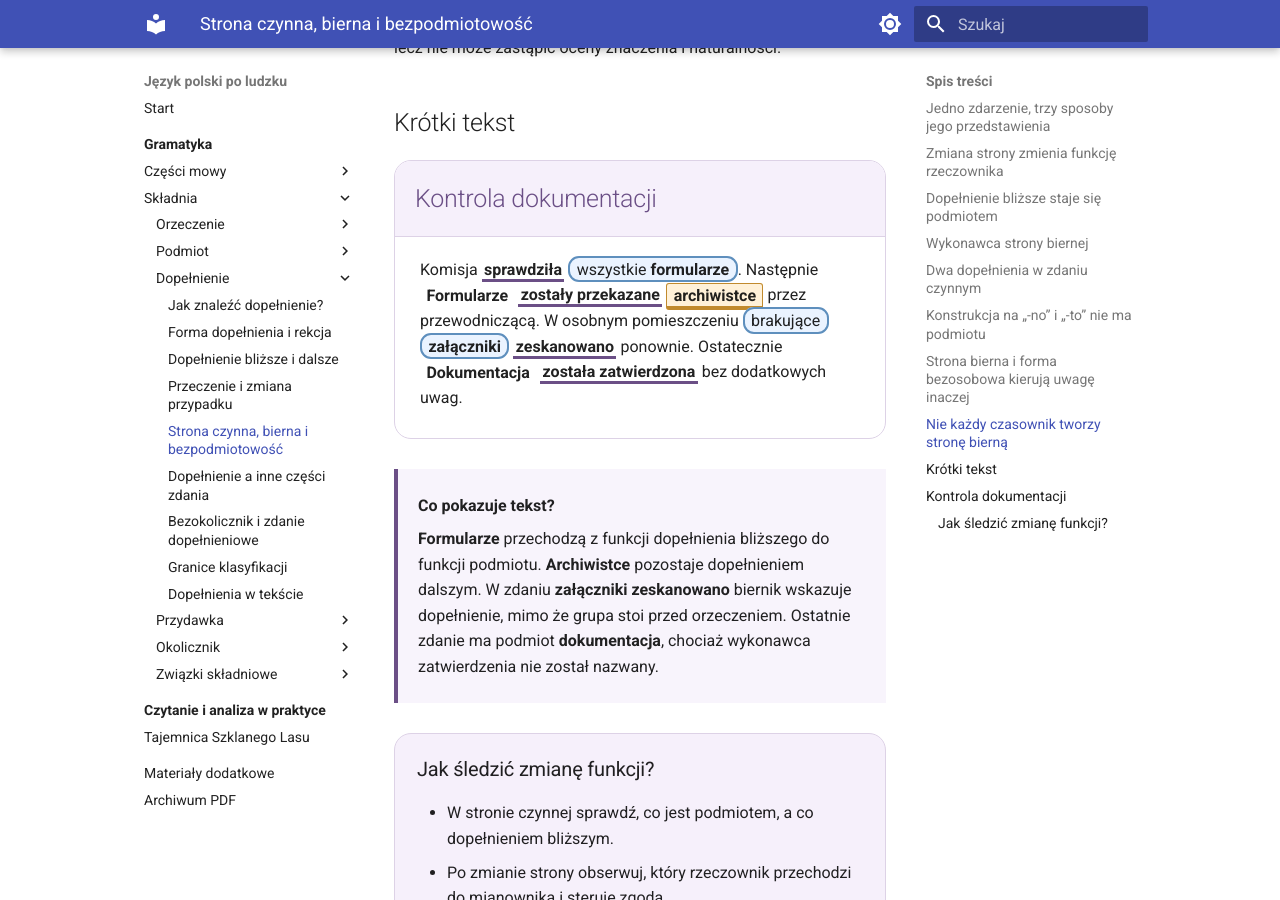
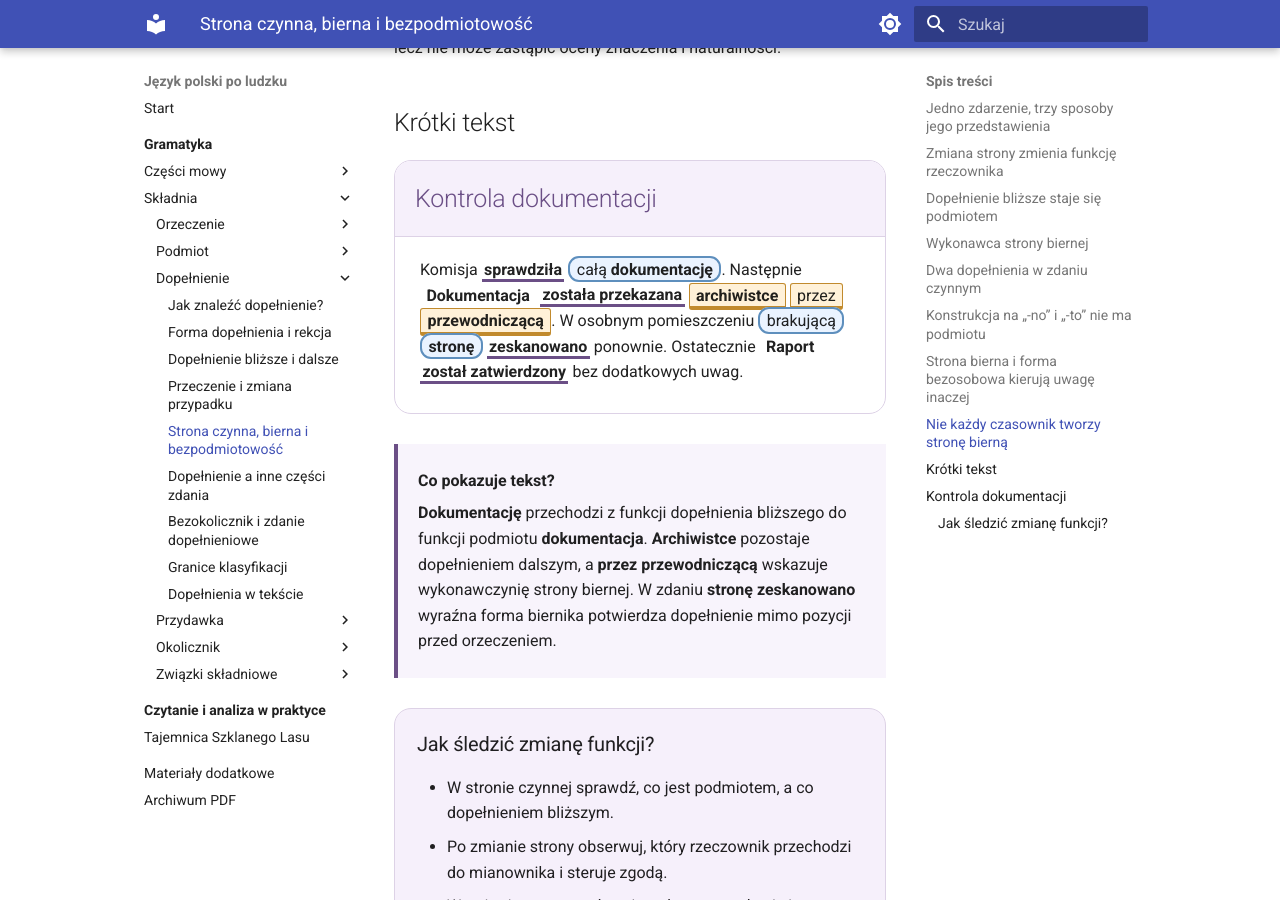
Before and after one commit to dchorazkiewicz/SP_JP, an MkDocs documentation site: the page built from docs/gramatyka/skladnia/dopelnienie/strona-czynna-bierna-i-bezosobowa.md, in a window 1280 px wide and 900 px high, scrolled down 3712 px. Built offline with MkDocs 1.6.1 and Material for MkDocs 9.7.7, drawn with Linux system fonts in a browser that asks for light colours.

Commit message:
Wzmocnij kontrast przypadków w przykładzie strony biernej

```diff
--- a/docs/gramatyka/skladnia/dopelnienie/strona-czynna-bierna-i-bezosobowa.md
+++ b/docs/gramatyka/skladnia/dopelnienie/strona-czynna-bierna-i-bezosobowa.md
@@ -109,7 +109,7 @@ Czasownik **mieć** nie tworzy naturalnej strony biernej mimo obecności dopełn
   <div class="object-reading-header"><h2>Kontrola dokumentacji</h2></div>
   <div class="object-reading-text" markdown>
 
-Komisja <span class="object-predicate">sprawdziła</span> <span class="object-mark object-mark--direct">wszystkie <strong>formularze</strong></span>. Następnie <span class="subject-mark subject-mark--grammatical"><strong>Formularze</strong></span> <span class="object-predicate">zostały przekazane</span> <span class="object-mark object-mark--indirect"><strong>archiwistce</strong></span> przez przewodniczącą. W osobnym pomieszczeniu <span class="object-mark object-mark--direct">brakujące <strong>załączniki</strong></span> <span class="object-predicate">zeskanowano</span> ponownie. Ostatecznie <span class="subject-mark subject-mark--grammatical"><strong>Dokumentacja</strong></span> <span class="object-predicate">została zatwierdzona</span> bez dodatkowych uwag.
+Komisja <span class="object-predicate">sprawdziła</span> <span class="object-mark object-mark--direct">całą <strong>dokumentację</strong></span>. Następnie <span class="subject-mark subject-mark--grammatical"><strong>Dokumentacja</strong></span> <span class="object-predicate">została przekazana</span> <span class="object-mark object-mark--indirect"><strong>archiwistce</strong></span> <span class="object-mark object-mark--indirect">przez <strong>przewodniczącą</strong></span>. W osobnym pomieszczeniu <span class="object-mark object-mark--direct">brakującą <strong>stronę</strong></span> <span class="object-predicate">zeskanowano</span> ponownie. Ostatecznie <span class="subject-mark subject-mark--grammatical"><strong>Raport</strong></span> <span class="object-predicate">został zatwierdzony</span> bez dodatkowych uwag.
 
   </div>
 </div>
@@ -117,7 +117,7 @@ Komisja <span class="object-predicate">sprawdziła</span> <span class="object-ma
 <div class="object-reading__commentary" markdown>
 <strong>Co pokazuje tekst?</strong>
 
-**Formularze** przechodzą z funkcji dopełnienia bliższego do funkcji podmiotu. **Archiwistce** pozostaje dopełnieniem dalszym. W zdaniu **załączniki zeskanowano** biernik wskazuje dopełnienie, mimo że grupa stoi przed orzeczeniem. Ostatnie zdanie ma podmiot **dokumentacja**, chociaż wykonawca zatwierdzenia nie został nazwany.
+**Dokumentację** przechodzi z funkcji dopełnienia bliższego do funkcji podmiotu **dokumentacja**. **Archiwistce** pozostaje dopełnieniem dalszym, a **przez przewodniczącą** wskazuje wykonawczynię strony biernej. W zdaniu **stronę zeskanowano** wyraźna forma biernika potwierdza dopełnienie mimo pozycji przed orzeczeniem.
 </div>
 
 <div class="object-summary">
```
